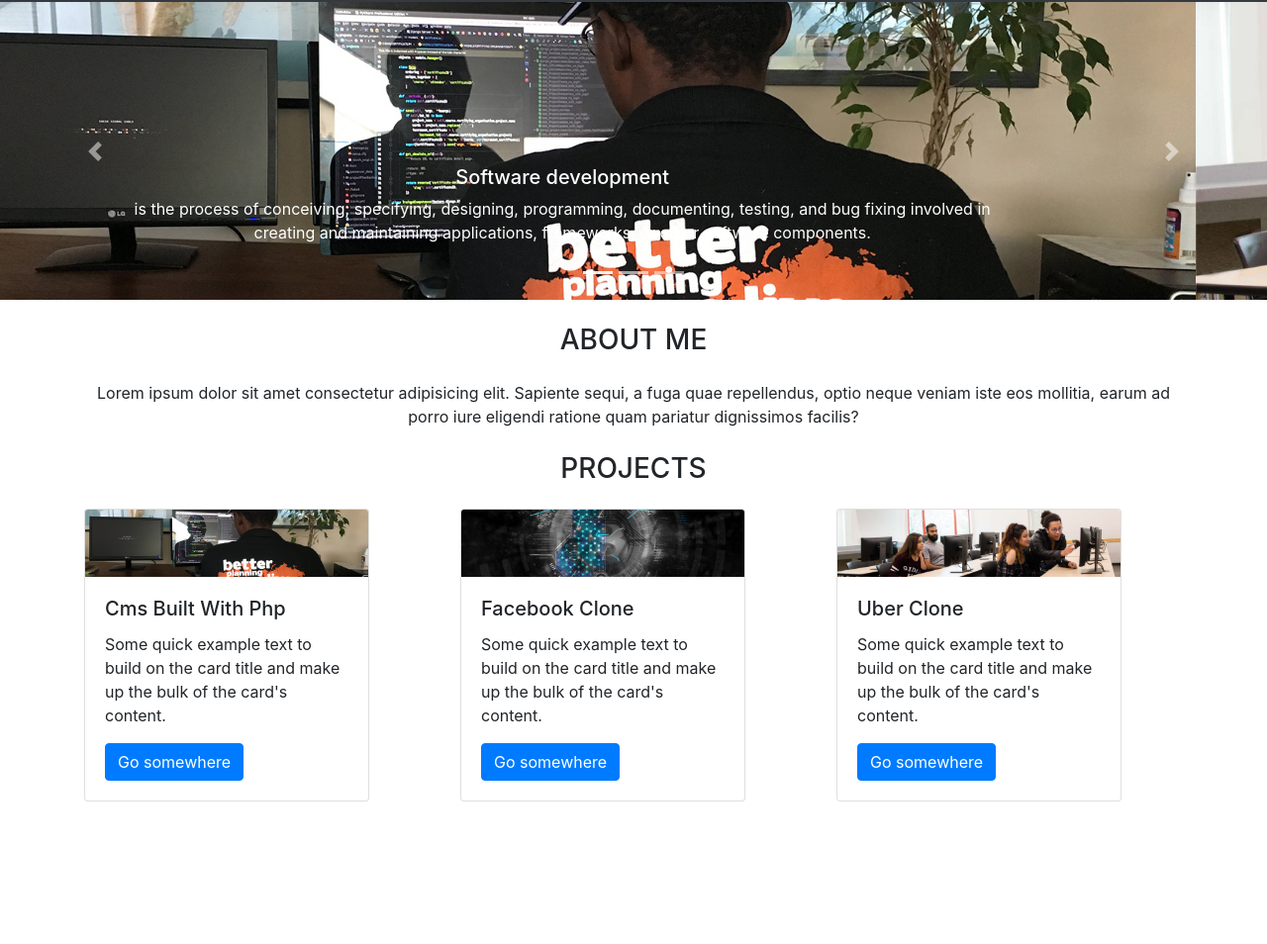
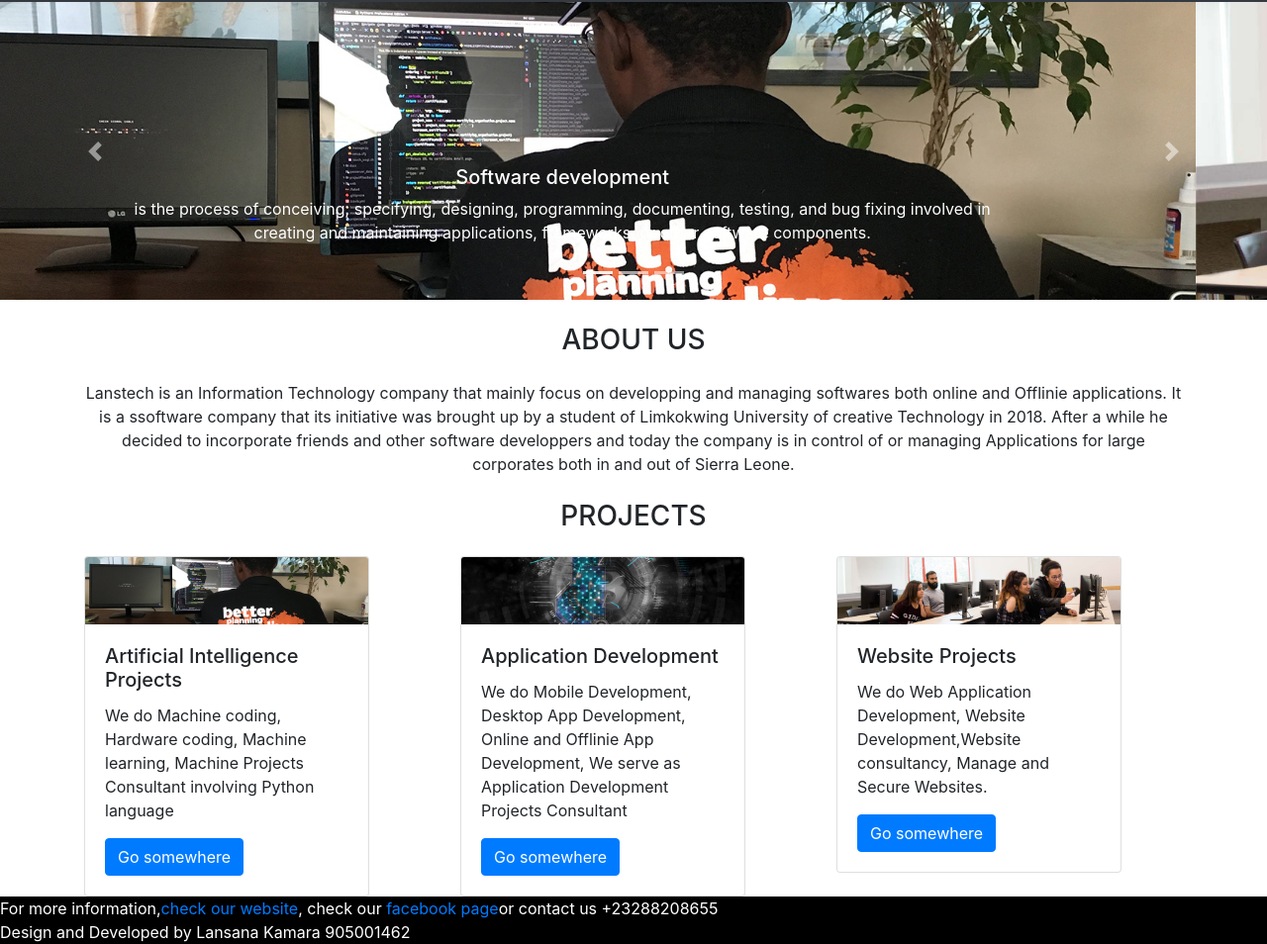
Before and after one commit to lanstech/.github.io, a plain HTML site: page index.html in a window 1280 px wide. Shown: the part 54-1008 px from the top of the page at 99% size. Before the commit the page ends 864 px from the top, so only its background shows below. Drawn offline with Linux system fonts and the light colour scheme.

Commit message:
Add files via upload

```diff
--- a/index.html
+++ b/index.html
@@ -1,13 +1,21 @@
 <!DOCTYPE html>
 <html lang="en">
-<head>
+  <head>
     <meta charset="UTF-8">
     <meta name="viewport" content="width=device-width, initial-scale=1.0">
     <meta http-equiv="X-UA-Compatible" content="ie=edge">
     <title>Welcome | Lans Tech</title>
     <link rel="stylesheet" href="assets/css/bootstrap.min.css">
-</head>
-<body>
+    <style type="text/css">
+      .footer_section {
+        background-color: black;
+        color: white;
+      }
+
+
+    </style>
+  </head>
+  <body>
     <nav class="navbar navbar-expand-lg navbar-dark bg-dark">
         <a class="navbar-brand" href="#">Lans Tech</a>
         <button class="navbar-toggler" type="button" data-toggle="collapse" data-target="#navbarNavDropdown" aria-controls="navbarNavDropdown" aria-expanded="false" aria-label="Toggle navigation">
@@ -26,7 +34,7 @@
             </li>
           </ul>
         </div>
-      </nav>
+    </nav>
       <div class="bd-example">
         <div id="carouselExampleCaptions" class="carousel slide" data-ride="carousel">
           <ol class="carousel-indicators">
@@ -74,9 +82,14 @@
         </div>
       </div>
       <div class="container">
-          <h3 class="text-center my-4">ABOUT ME</h3>
+          <h3 class="text-center my-4">ABOUT US</h3>
           <P class="text-center">
-              Lorem ipsum dolor sit amet consectetur adipisicing elit. Sapiente sequi, a fuga quae repellendus, optio neque veniam iste eos mollitia, earum ad porro iure eligendi ratione quam pariatur dignissimos facilis?
+              Lanstech is an Information Technology company that mainly focus on developping and managing
+               softwares both online and Offlinie applications. It is a ssoftware company that its
+                initiative was brought up by a student of Limkokwing University of creative Technology
+                in 2018. After a while he decided to incorporate friends and other software developpers
+                and today the company is in control of or managing Applications for large corporates
+                both in and out of Sierra Leone.
           </P>
       </div>
       <div class="container">
@@ -86,8 +99,10 @@
                 <div class="card" style="width: 18rem;">
                     <img src="assets/slides/slide_1.jpg" class="card-img-top" alt="...">
                     <div class="card-body">
-                      <h5 class="card-title">Cms Built With Php</h5>
-                      <p class="card-text">Some quick example text to build on the card title and make up the bulk of the card's content.</p>
+                      <h5 class="card-title">Artificial Intelligence Projects</h5>
+                      <p class="card-text">We do Machine coding, Hardware coding, Machine learning, Machine Projects Consultant involving
+                        Python language
+                      </p>
                       <a href="#" class="btn btn-primary">Go somewhere</a>
                     </div>
                   </div>
@@ -96,8 +111,9 @@
                     <div class="card" style="width: 18rem;">
                         <img src="assets/slides/slide_3.jpg" class="card-img-top" alt="...">
                         <div class="card-body">
-                          <h5 class="card-title">Facebook Clone</h5>
-                          <p class="card-text">Some quick example text to build on the card title and make up the bulk of the card's content.</p>
+                          <h5 class="card-title">Application Development</h5>
+                          <p class="card-text">We do Mobile Development, Desktop App Development,
+                            Online and Offlinie App Development, We serve as Application Development Projects Consultant</p>
                           <a href="#" class="btn btn-primary">Go somewhere</a>
                         </div>
                       </div>
@@ -106,15 +122,26 @@
                         <div class="card" style="width: 18rem;">
                             <img src="assets/slides/slide_2.jpg" class="card-img-top" alt="...">
                             <div class="card-body">
-                              <h5 class="card-title">Uber Clone</h5>
-                              <p class="card-text">Some quick example text to build on the card title and make up the bulk of the card's content.</p>
+                              <h5 class="card-title">Website Projects</h5>
+                              <p class="card-text">We do Web Application Development,
+                                 Website Development,Website consultancy, Manage and Secure Websites.</p>
                               <a href="#" class="btn btn-primary">Go somewhere</a>
                             </div>
                           </div>
                     </div>
           </div>
       </div>
+      <div class="footer_section">
+        <footer>
+          For more information,<a href="https://lanstech.github.io">check our website</a>,
+           check our <a href="lanstech.facebook">facebook page</a>or contact us +23288208655 <br/>
+           Design and Developed by Lansana Kamara 905001462
+
+
+        </footer>
+
+      </div>
     <script type="text/javascript" src="assets/js/jquery-2.1.1.min.js"></script>
     <script type="text/javascript" src="assets/js/bootstrap.min.js"></script>
-</body>
+  </body>
 </html>
```
